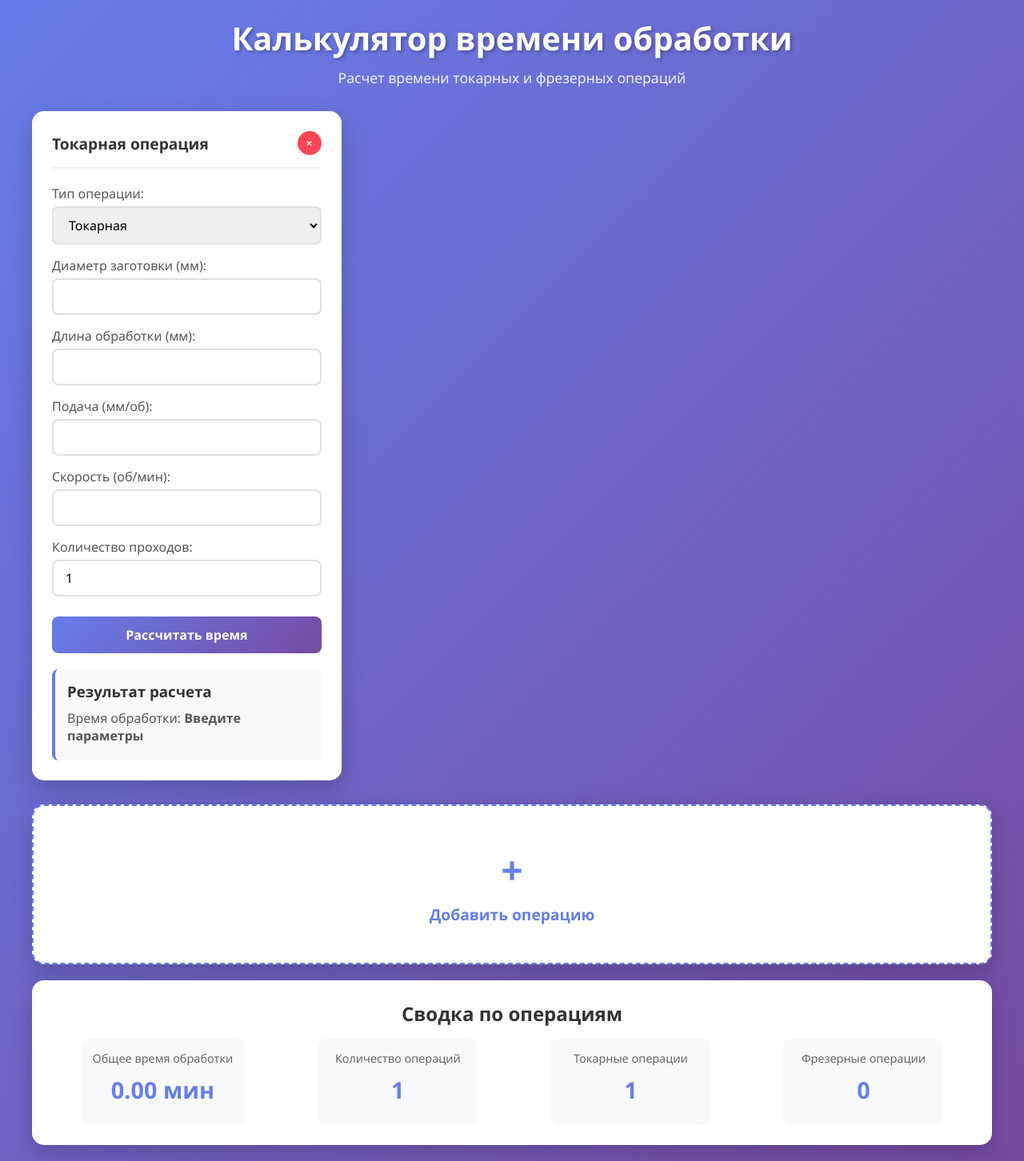
After one commit to Paradox60/flask-front-end, a Flask app: page /op_time in a window 1280 px wide. The commit adds this page. Shown: the whole page at 80% size. Run offline with Flask 2, Linux system fonts and the light colour scheme.

Commit message:
New calculator for main project added op_time.html

```diff
--- a/flask_compendium/app.py
+++ b/flask_compendium/app.py
@@ -177,3 +177,7 @@ def django_view():
 @app.route("/blueprint")
 def blueprint():
     return render_template("CSS_temp/blueprint.html")
+
+@app.route("/op_time")
+def op_time():
+    return render_template("CSS_temp/op_time.html")
--- a/flask_compendium/templates/CSS_temp/index.html
+++ b/flask_compendium/templates/CSS_temp/index.html
@@ -68,6 +68,7 @@
                 <li><a href="{{ url_for('models_to_view') }}">Отображение из базы данных(23)</a></li>
                 <li><a href="{{ url_for('django_view') }}">Работа с view(24)</a></li>
                 <li><a href="{{ url_for('blueprint') }}">Работа с blueprint flask(26)</a></li>
+                <li><a href="{{ url_for('op_time') }}">Время операции(29)</a></li>
 
             </ul>
         </nav>
--- /dev/null
+++ b/flask_compendium/templates/CSS_temp/op_time.html
@@ -0,0 +1,459 @@
+<!DOCTYPE html>
+<html lang="ru">
+<head>
+    <meta charset="UTF-8">
+    <meta name="viewport" content="width=device-width, initial-scale=1.0">
+    <title>Калькулятор времени обработки</title>
+    <style>
+        * {
+            margin: 0;
+            padding: 0;
+            box-sizing: border-box;
+            font-family: 'Segoe UI', Tahoma, Geneva, Verdana, sans-serif;
+        }
+
+        body {
+            background: linear-gradient(135deg, #667eea 0%, #764ba2 100%);
+            min-height: 100vh;
+            padding: 20px;
+        }
+
+        .container {
+            max-width: 1200px;
+            margin: 0 auto;
+        }
+
+        .header {
+            text-align: center;
+            color: white;
+            margin-bottom: 30px;
+        }
+
+        .header h1 {
+            font-size: 2.5rem;
+            margin-bottom: 10px;
+            text-shadow: 2px 2px 4px rgba(0,0,0,0.3);
+        }
+
+        .header p {
+            font-size: 1.1rem;
+            opacity: 0.9;
+        }
+
+        .card-container {
+            display: grid;
+            grid-template-columns: repeat(auto-fill, minmax(350px, 1fr));
+            gap: 20px;
+            margin-bottom: 30px;
+        }
+
+        .card {
+            background: white;
+            border-radius: 15px;
+            padding: 25px;
+            box-shadow: 0 10px 30px rgba(0,0,0,0.2);
+            transition: transform 0.3s ease, box-shadow 0.3s ease;
+        }
+
+        .card:hover {
+            transform: translateY(-5px);
+            box-shadow: 0 15px 35px rgba(0,0,0,0.3);
+        }
+
+        .card-header {
+            display: flex;
+            justify-content: space-between;
+            align-items: center;
+            margin-bottom: 20px;
+            padding-bottom: 15px;
+            border-bottom: 2px solid #f0f0f0;
+        }
+
+        .operation-type {
+            font-size: 1.2rem;
+            font-weight: bold;
+            color: #333;
+        }
+
+        .delete-btn {
+            background: #ff4757;
+            color: white;
+            border: none;
+            border-radius: 50%;
+            width: 30px;
+            height: 30px;
+            cursor: pointer;
+            display: flex;
+            align-items: center;
+            justify-content: center;
+            font-weight: bold;
+            transition: background 0.3s;
+        }
+
+        .delete-btn:hover {
+            background: #ff3742;
+        }
+
+        .form-group {
+            margin-bottom: 15px;
+        }
+
+        label {
+            display: block;
+            margin-bottom: 5px;
+            font-weight: 500;
+            color: #555;
+        }
+
+        input, select {
+            width: 100%;
+            padding: 10px 15px;
+            border: 2px solid #e0e0e0;
+            border-radius: 8px;
+            font-size: 1rem;
+            transition: border-color 0.3s;
+        }
+
+        input:focus, select:focus {
+            outline: none;
+            border-color: #667eea;
+        }
+
+        .calculate-btn {
+            background: linear-gradient(135deg, #667eea 0%, #764ba2 100%);
+            color: white;
+            border: none;
+            border-radius: 8px;
+            padding: 12px 20px;
+            font-size: 1rem;
+            font-weight: 600;
+            cursor: pointer;
+            width: 100%;
+            transition: transform 0.2s, box-shadow 0.2s;
+            margin-top: 10px;
+        }
+
+        .calculate-btn:hover {
+            transform: translateY(-2px);
+            box-shadow: 0 5px 15px rgba(102, 126, 234, 0.4);
+        }
+
+        .result {
+            margin-top: 20px;
+            padding: 15px;
+            background: #f8f9fa;
+            border-radius: 8px;
+            border-left: 4px solid #667eea;
+        }
+
+        .result h3 {
+            color: #333;
+            margin-bottom: 10px;
+        }
+
+        .result p {
+            margin: 5px 0;
+            color: #555;
+        }
+
+        .add-card-btn {
+            background: white;
+            color: #667eea;
+            border: 2px dashed #667eea;
+            border-radius: 15px;
+            padding: 30px;
+            font-size: 1.2rem;
+            font-weight: 600;
+            cursor: pointer;
+            display: flex;
+            flex-direction: column;
+            align-items: center;
+            justify-content: center;
+            transition: all 0.3s ease;
+            min-height: 200px;
+        }
+
+        .add-card-btn:hover {
+            background: #f0f4ff;
+            transform: scale(1.02);
+        }
+
+        .add-icon {
+            font-size: 3rem;
+            margin-bottom: 10px;
+            color: #667eea;
+        }
+
+        .summary {
+            background: white;
+            border-radius: 15px;
+            padding: 25px;
+            box-shadow: 0 10px 30px rgba(0,0,0,0.2);
+            margin-top: 20px;
+        }
+
+        .summary h2 {
+            color: #333;
+            margin-bottom: 15px;
+            text-align: center;
+        }
+
+        .summary-content {
+            display: flex;
+            justify-content: space-around;
+            flex-wrap: wrap;
+            gap: 20px;
+        }
+
+        .summary-item {
+            text-align: center;
+            padding: 15px;
+            background: #f8f9fa;
+            border-radius: 10px;
+            min-width: 200px;
+        }
+
+        .summary-value {
+            font-size: 1.8rem;
+            font-weight: bold;
+            color: #667eea;
+            margin: 10px 0;
+        }
+
+        .summary-label {
+            color: #666;
+            font-size: 0.9rem;
+        }
+
+        @media (max-width: 768px) {
+            .card-container {
+                grid-template-columns: 1fr;
+            }
+
+            .header h1 {
+                font-size: 2rem;
+            }
+        }
+    </style>
+</head>
+<body>
+    <div class="container">
+        <div class="header">
+            <h1>Калькулятор времени обработки</h1>
+            <p>Расчет времени токарных и фрезерных операций</p>
+        </div>
+
+        <div class="card-container" id="cardsContainer">
+            <!-- Карточки будут добавляться здесь -->
+        </div>
+
+        <div class="card add-card-btn" id="addCardBtn">
+            <div class="add-icon">+</div>
+            <div>Добавить операцию</div>
+        </div>
+
+        <div class="summary">
+            <h2>Сводка по операциям</h2>
+            <div class="summary-content">
+                <div class="summary-item">
+                    <div class="summary-label">Общее время обработки</div>
+                    <div class="summary-value" id="totalTime">0 мин</div>
+                </div>
+                <div class="summary-item">
+                    <div class="summary-label">Количество операций</div>
+                    <div class="summary-value" id="operationCount">0</div>
+                </div>
+                <div class="summary-item">
+                    <div class="summary-label">Токарные операции</div>
+                    <div class="summary-value" id="turningCount">0</div>
+                </div>
+                <div class="summary-item">
+                    <div class="summary-label">Фрезерные операции</div>
+                    <div class="summary-value" id="millingCount">0</div>
+                </div>
+            </div>
+        </div>
+    </div>
+
+    <script>
+        // Переменные для хранения данных
+        let cards = [];
+        let cardIdCounter = 0;
+
+        // Инициализация при загрузке страницы
+        document.addEventListener('DOMContentLoaded', function() {
+            const addCardBtn = document.getElementById('addCardBtn');
+            addCardBtn.addEventListener('click', addNewCard);
+
+            // Добавляем первую карточку при загрузке
+            addNewCard();
+        });
+
+        // Функция добавления новой карточки
+        function addNewCard() {
+            const cardId = cardIdCounter++;
+            const card = {
+                id: cardId,
+                type: 'turning',
+                diameter: '',
+                length: '',
+                feed: '',
+                speed: '',
+                passes: 1,
+                time: 0
+            };
+
+            cards.push(card);
+            renderCards();
+        }
+
+        // Функция удаления карточки
+        function deleteCard(id) {
+            cards = cards.filter(card => card.id !== id);
+            renderCards();
+        }
+
+        // Функция обновления данных карточки
+        function updateCard(id, field, value) {
+            const card = cards.find(card => card.id === id);
+            if (card) {
+                card[field] = value;
+                calculateTime(id);
+                updateSummary();
+            }
+        }
+
+        // Функция расчета времени обработки
+        function calculateTime(id) {
+            const card = cards.find(card => card.id === id);
+            if (!card) return;
+
+            const diameter = parseFloat(card.diameter) || 0;
+            const length = parseFloat(card.length) || 0;
+            const feed = parseFloat(card.feed) || 0;
+            const speed = parseFloat(card.speed) || 0;
+            const passes = parseInt(card.passes) || 1;
+
+            if (diameter > 0 && length > 0 && feed > 0 && speed > 0) {
+                let time = 0;
+
+                if (card.type === 'turning') {
+                    // Для токарной обработки: время = (длина / подача) * количество проходов
+                    time = (length / feed) * passes;
+                } else {
+                    // Для фрезерной обработки: время = (длина / (подача на зуб * количество зубьев * обороты)) * количество проходов
+                    // Упрощенная формула: время = (длина / подача) * количество проходов
+                    time = (length / feed) * passes;
+                }
+
+                // Добавляем коэффициент безопасности 1.2
+                card.time = time * 1.2;
+            } else {
+                card.time = 0;
+            }
+
+            // Обновляем отображение времени
+            const timeElement = document.getElementById(`time-${id}`);
+            if (timeElement) {
+                timeElement.textContent = card.time > 0 ? card.time.toFixed(2) + ' мин' : 'Введите параметры';
+            }
+        }
+
+        // Функция обновления сводки
+        function updateSummary() {
+            const totalTime = cards.reduce((sum, card) => sum + card.time, 0);
+            const turningCount = cards.filter(card => card.type === 'turning').length;
+            const millingCount = cards.filter(card => card.type === 'milling').length;
+
+            document.getElementById('totalTime').textContent = totalTime.toFixed(2) + ' мин';
+            document.getElementById('operationCount').textContent = cards.length;
+            document.getElementById('turningCount').textContent = turningCount;
+            document.getElementById('millingCount').textContent = millingCount;
+        }
+
+        // Функция отрисовки всех карточек
+        function renderCards() {
+            const container = document.getElementById('cardsContainer');
+            container.innerHTML = '';
+
+            cards.forEach(card => {
+                const cardElement = document.createElement('div');
+                cardElement.className = 'card';
+                cardElement.innerHTML = `
+                    <div class="card-header">
+                        <div class="operation-type">
+                            ${card.type === 'turning' ? 'Токарная операция' : 'Фрезерная операция'}
+                        </div>
+                        <button class="delete-btn" onclick="deleteCard(${card.id})">×</button>
+                    </div>
+
+                    <div class="form-group">
+                        <label for="type-${card.id}">Тип операции:</label>
+                        <select id="type-${card.id}" onchange="updateCard(${card.id}, 'type', this.value)">
+                            <option value="turning" ${card.type === 'turning' ? 'selected' : ''}>Токарная</option>
+                            <option value="milling" ${card.type === 'milling' ? 'selected' : ''}>Фрезерная</option>
+                        </select>
+                    </div>
+
+                    <div class="form-group">
+                        <label for="diameter-${card.id}">Диаметр заготовки (мм):</label>
+                        <input type="number" id="diameter-${card.id}" step="0.1"
+                               value="${card.diameter}"
+                               oninput="updateCard(${card.id}, 'diameter', this.value)">
+                    </div>
+
+                    <div class="form-group">
+                        <label for="length-${card.id}">Длина обработки (мм):</label>
+                        <input type="number" id="length-${card.id}" step="0.1"
+                               value="${card.length}"
+                               oninput="updateCard(${card.id}, 'length', this.value)">
+                    </div>
+
+                    <div class="form-group">
+                        <label for="feed-${card.id}">
+                            ${card.type === 'turning' ? 'Подача (мм/об):' : 'Подача (мм/зуб):'}
+                        </label>
+                        <input type="number" id="feed-${card.id}" step="0.01"
+                               value="${card.feed}"
+                               oninput="updateCard(${card.id}, 'feed', this.value)">
+                    </div>
+
+                    <div class="form-group">
+                        <label for="speed-${card.id}">Скорость (об/мин):</label>
+                        <input type="number" id="speed-${card.id}" step="1"
+                               value="${card.speed}"
+                               oninput="updateCard(${card.id}, 'speed', this.value)">
+                    </div>
+
+                    <div class="form-group">
+                        <label for="passes-${card.id}">Количество проходов:</label>
+                        <input type="number" id="passes-${card.id}" min="1" step="1"
+                               value="${card.passes}"
+                               oninput="updateCard(${card.id}, 'passes', this.value)">
+                    </div>
+
+                    <button class="calculate-btn" onclick="calculateTime(${card.id})">
+                        Рассчитать время
+                    </button>
+
+                    <div class="result">
+                        <h3>Результат расчета</h3>
+                        <p>Время обработки: <strong id="time-${card.id}">
+                            ${card.time > 0 ? card.time.toFixed(2) + ' мин' : 'Введите параметры'}
+                        </strong></p>
+                    </div>
+                `;
+
+                container.appendChild(cardElement);
+            });
+
+            updateSummary();
+        }
+
+        // Делаем функции глобальными для использования в HTML
+        window.deleteCard = deleteCard;
+        window.updateCard = updateCard;
+        window.calculateTime = calculateTime;
+    </script>
+</body>
+</html>
```
